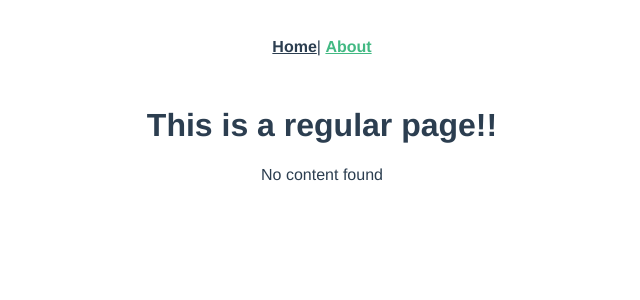
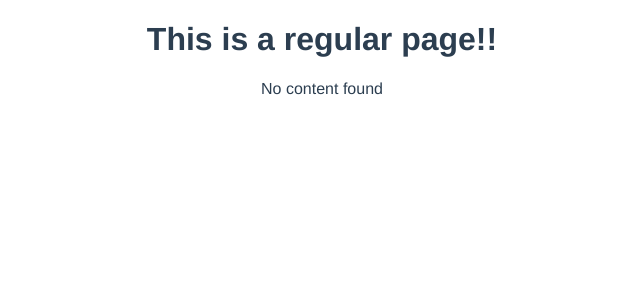
Before and after one commit to moitrayee3009/botanist-house, a Vue app: page /about in a window 1280 px wide. Shown: the top 300 px of the page, without its empty margins (318-958 px from the left). Built offline with nearby package versions, Linux system fonts and the light colour scheme.

Commit message:
Remove vue router nav

```diff
--- a/src/App.vue
+++ b/src/App.vue
@@ -1,9 +1,9 @@
 <template>
   <div id="app">
-    <div id="nav">
+    <!-- <div id="nav">
       <router-link to="/">Home</router-link>|
       <router-link to="/about">About</router-link>
-    </div>
+    </div>-->
     <router-view />
   </div>
 </template>
--- a/src/views/Page.vue
+++ b/src/views/Page.vue
@@ -5,7 +5,9 @@
   </div>
 </template>
 <script>
-// This component is right now running for all routes except the frontpage
+// This component is right now running for all routes now except front page
+// Test this by adding a new page with some content (for example an About)
+// This component will show.
 import { getPageContent } from '@/utils/getPageContent.js'
 
 export default {
```
